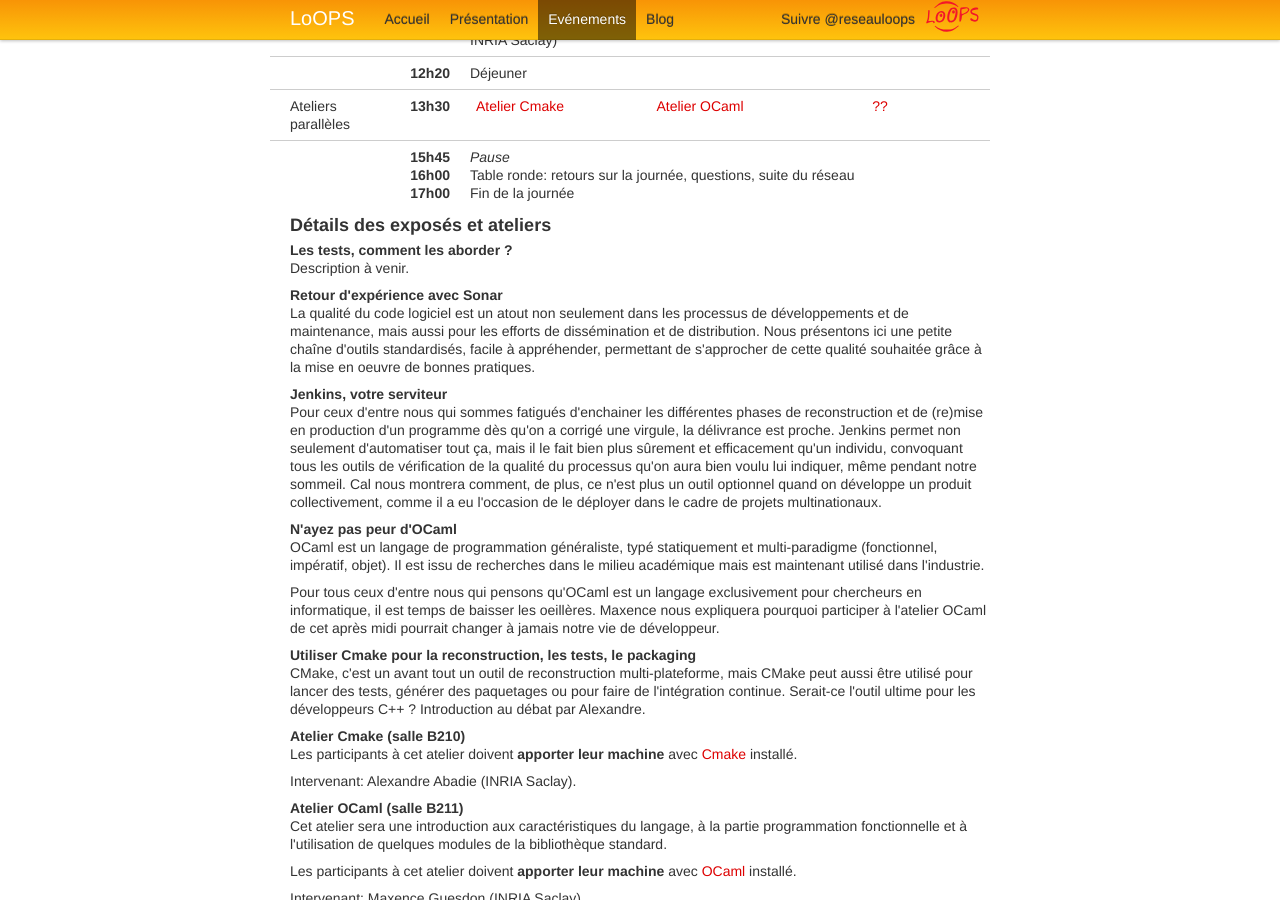
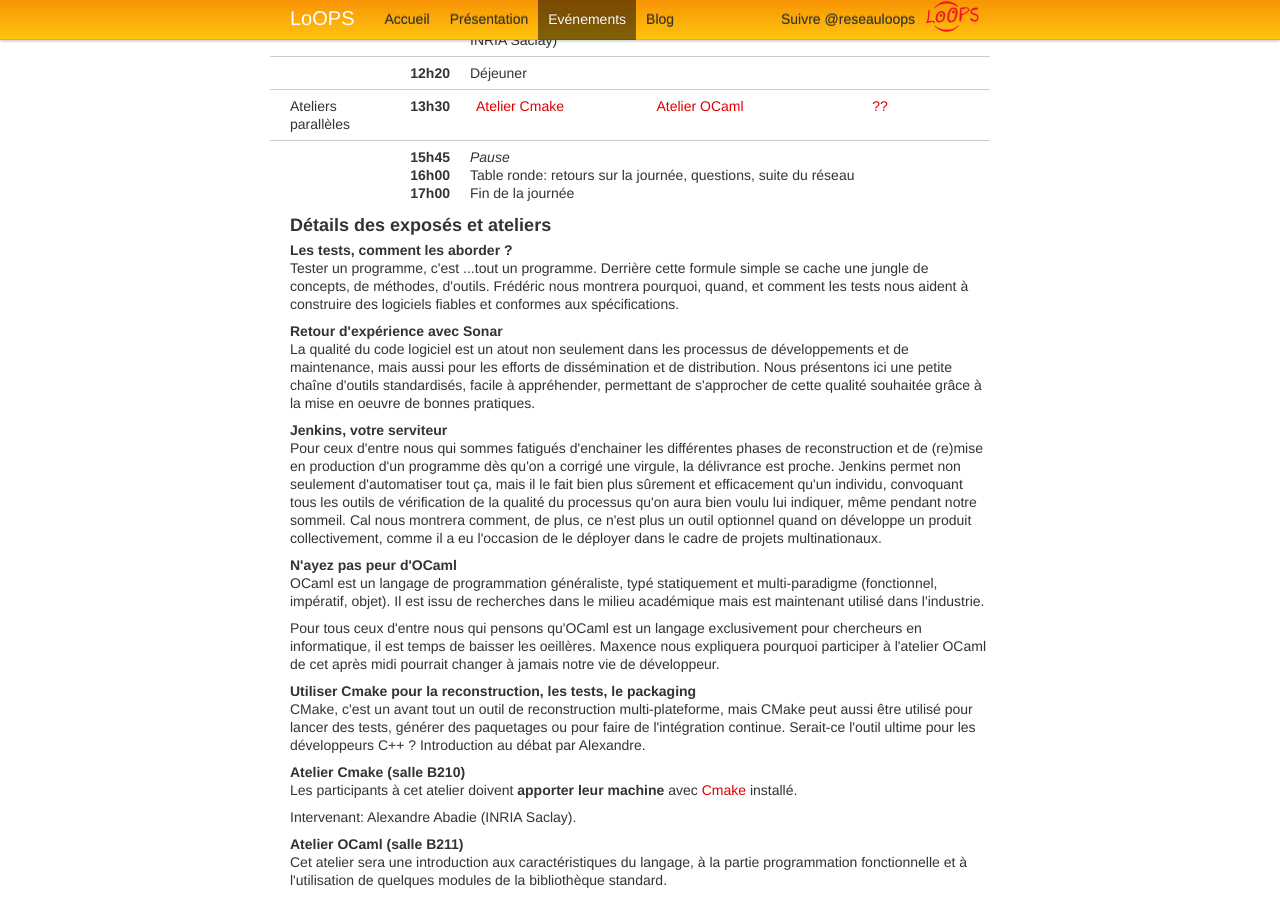
Before and after one commit to reseau-loops/reseau-loops.github.com, a Jekyll site: the page built from journee_2012_12.html, in a window 1280 px wide and 900 px high, scrolled down 964 px. Built offline with Jekyll 4.4.1, drawn with Linux system fonts in a browser that asks for light colours; Markdown is read by kramdown in place of the engine named in the settings; comment, search, counter and statistics services are not loaded.

Commit message:
Ajout résumé Les tests …

```diff
--- a/journee_2012_12.html
+++ b/journee_2012_12.html
@@ -122,7 +122,7 @@
 
 <h4 id="fortesse">Les tests, comment les aborder ?</h4>
 <p>
-Description à venir.
+Tester un programme, c'est ...tout un programme. Derrière cette formule simple se cache une jungle de concepts, de méthodes, d'outils. Frédéric nous montrera pourquoi, quand, et comment les tests nous aident à construire des logiciels fiables et conformes aux spécifications.
 </p>
 
 <h4 id="sonar">Retour d'expérience avec Sonar</h4>
```
